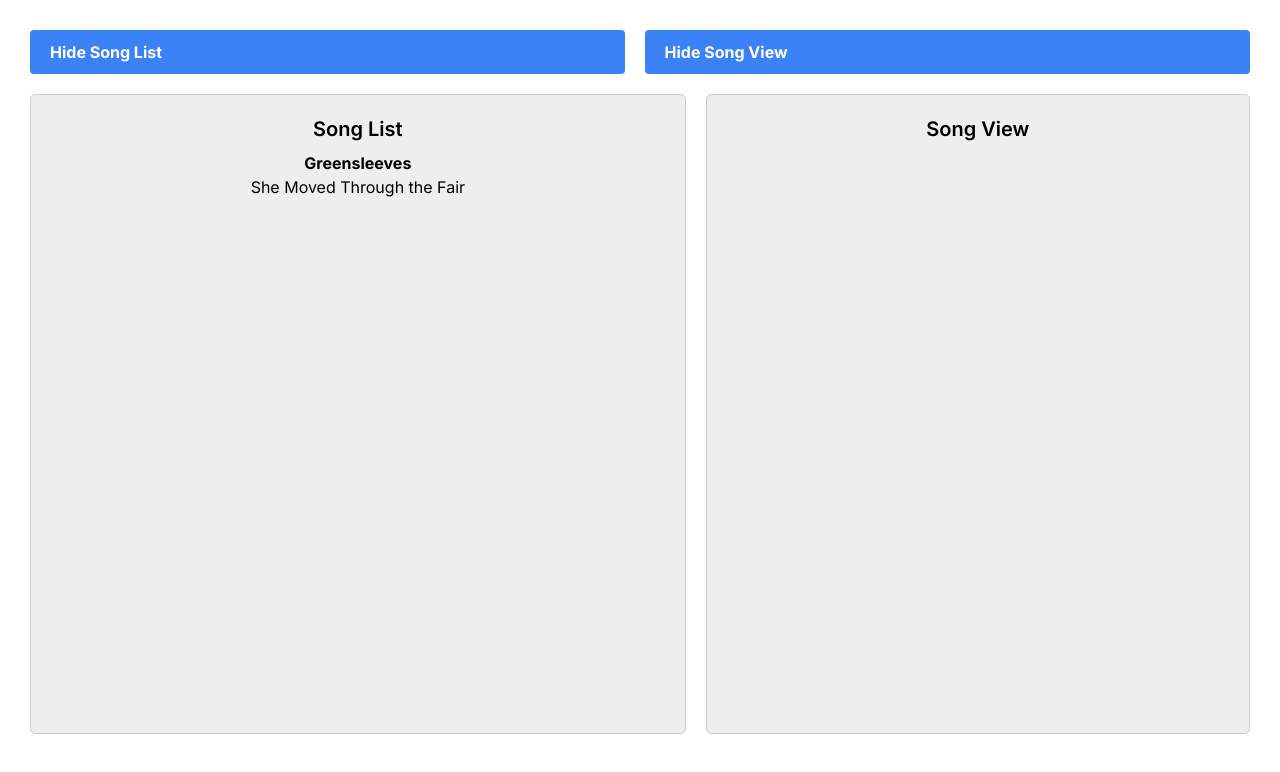
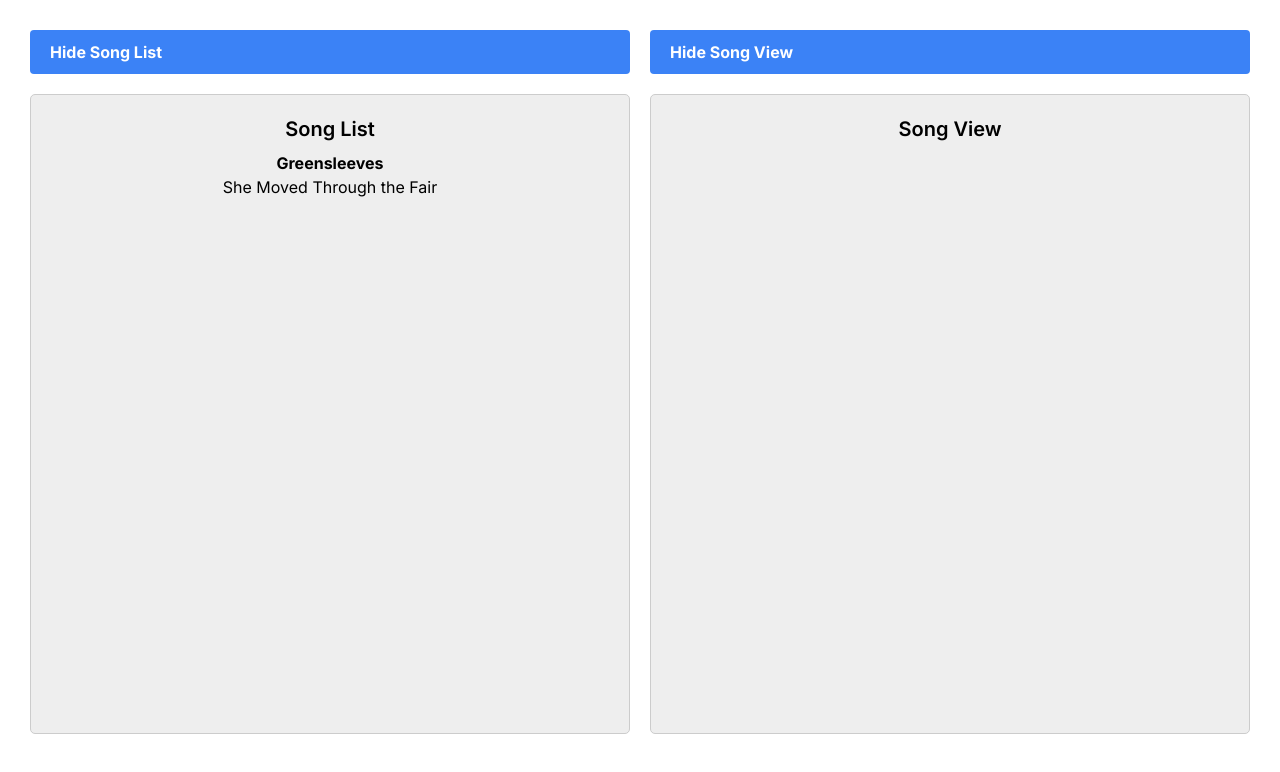
Before and after one commit to rocketbop/song-wallet, a Next.js app: page / in a window 1280 px wide. Shown: the top 772 px of the page. Built offline with nearby package versions, Linux system fonts and the light colour scheme.

Commit message:
Fix flex

```diff
--- a/app/globals.css
+++ b/app/globals.css
@@ -51,6 +51,7 @@ body {
   display: flex;
   flex-direction: column;
   flex-grow: 1;
+  flex: 1;
 }
 
 .menu {
@@ -63,6 +64,7 @@ body {
 }
 .windows {
   display: flex;
+  flex-wrap: nowrap;
   height: 80vh;
 
 }
@@ -74,6 +76,7 @@ body {
   margin: 10px;
   height: 100%;
   display: flex;
+  flex: 1;
   flex-direction: column;
   flex-grow: 1;
 }
```
